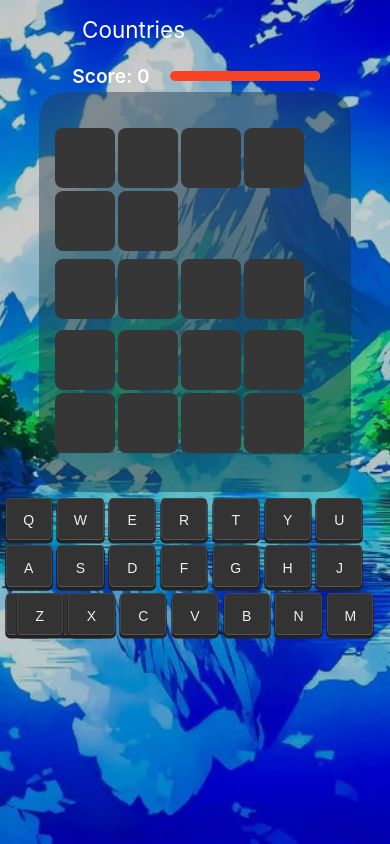
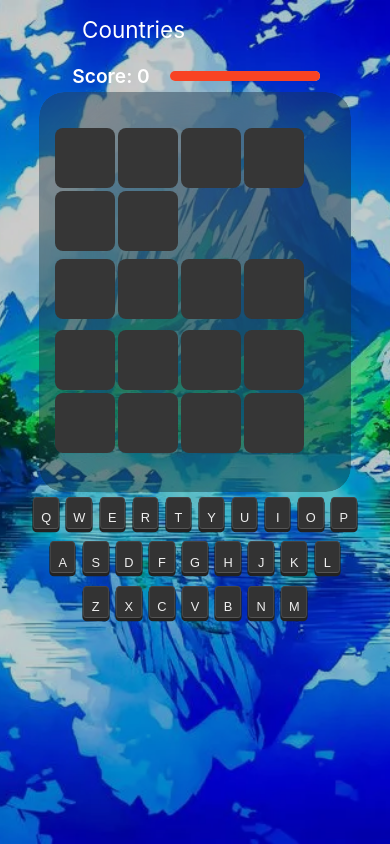
Before and after one commit to kevin3080/Hangman-Game, a Vue app: page / in a window 390 px wide. Built offline with nearby package versions, Linux system fonts and the light colour scheme; some icons are missing.

Commit message:
keyboard responsive

```diff
--- a/src/components/keyboard/Keyboard.vue
+++ b/src/components/keyboard/Keyboard.vue
@@ -11,7 +11,6 @@ const handleLetterClick = (letter: string) => {
 
 <template>
   <div class="keyboard">
-    <div>
       <div class="keyboard__row">
         <div
           class="key--letter"
@@ -52,32 +51,26 @@ const handleLetterClick = (letter: string) => {
         </div>
       </div>
     </div>
-  </div>
 </template>
 
 <style scoped>
 .keyboard {
   text-align: center;
-  font-size: 14px;
+  font-size: clamp(12px, 2vw, 18px);
   font-family: sans-serif;
-  width: 100%;
-  margin-bottom: 20%;
-
-  & > div {
-    display: grid;
-    grid-template-columns: 1fr;
-    place-items: center;
-  }
+  margin: 0 auto;
 }
 
 .keyboard__row {
-  display: inline-block;
-  height: 3em;
+  display: flex;
+  justify-content: center;
+  flex-wrap: nowrap;
+  gap: 0.2em;
+  height: clamp(3.5em, 2vw, 3em);
   margin: 0.2em;
 }
 
-.keyboard__row > * {
-  position: relative;
+.key--letter {
   background: #333;
   text-align: center;
   color: #eee;
@@ -85,14 +78,15 @@ const handleLetterClick = (letter: string) => {
   border-radius: 0.3em;
   margin: 0.2em;
   padding: 0.2em;
-  width: 3.3em;
-  height: 100%;
+  width: clamp(2em, 6vw, 3.3em);
+  height: clamp(2.5em, 6vw, 3.3em);
   box-sizing: border-box;
   cursor: pointer;
   -webkit-user-select: none;
   border: 1px solid #444;
   box-shadow: 0 0.2em 0 0.05em #222;
   border-bottom-color: #555;
+  font-size: clamp(0.8rem, 2vw, 1rem);
 }
 
 .keyboard__row > div[data-pressed],
```
